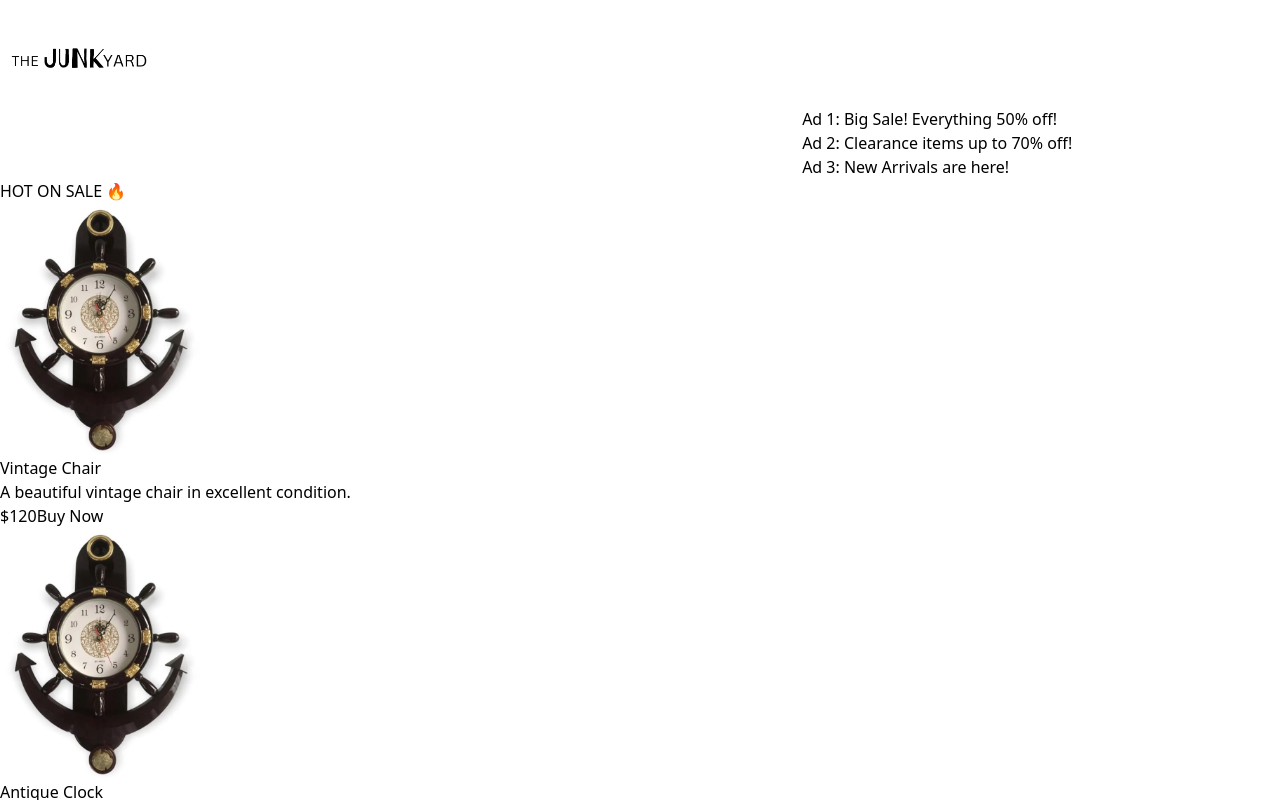
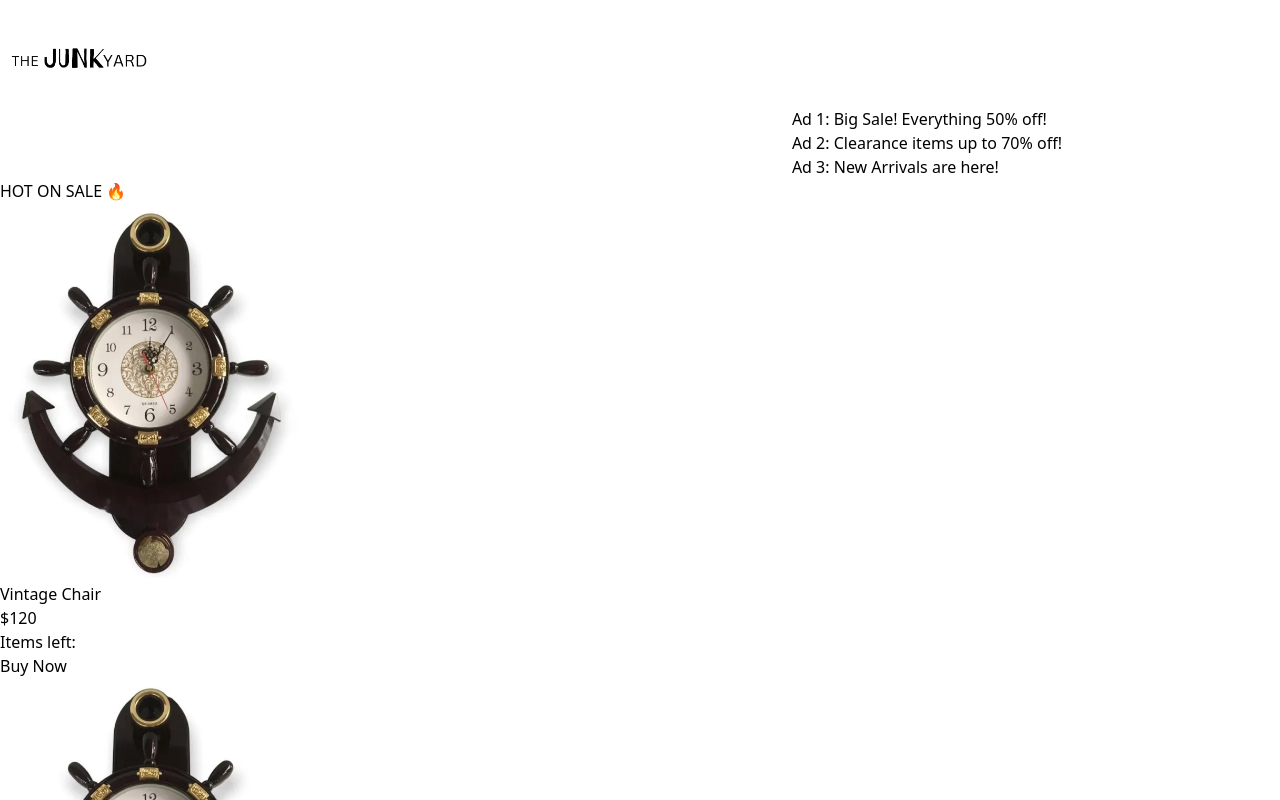
Before and after one commit to Min3th/Learning-Next, a Next.js app: page / in a window 1280 px wide. Shown: the top 800 px of the page. Built offline with nearby package versions, Linux system fonts and the light colour scheme.

Commit message:
put the fetched items inside card component

```diff
--- a/src/app/Components/itemcard.tsx
+++ b/src/app/Components/itemcard.tsx
@@ -3,29 +3,28 @@ import Image from "next/image";
 type ItemCardProps = {
   image: string;
   title: string;
-  description: string;
+  quantity: number;
   price: string | number;
 };
 
 const ItemCard: React.FC<ItemCardProps> = ({
   image,
   title,
-  description,
+  quantity,
   price,
 }) => {
   return (
     <div className="w-[300px] bg-white border border-gray-200  shadow-md overflow-hidden hover:shadow-lg transition-shadow flex flex-col items-center justify-center">
-      <Image src={image} alt={title} width={200} height={400} className="" />
+      <Image src={image} alt={title} width={300} height={400} className="" />
 
       <div className="p-4 flex flex-col justify-between h-40">
         <h3 className="text-lg font-semibold text-gray-800">{title}</h3>
-        <p className="text-sm text-gray-600 line-clamp-2">{description}</p>
-        <div className="mt-4 flex items-center justify-between">
-          <span className="text-lg font-bold text-green-600">${price}</span>
-          <button className="px-4 py-2 text-sm bg-blue-600 text-white rounded-xl hover:bg-blue-700">
-            Buy Now
-          </button>
-        </div>
+        <span className="text-lg font-bold text-green-600">${price}</span>
+        <p className="text-sm text-gray-600 line-clamp-2">Items left: {quantity}</p>
+        <button className="px-4 py-2 text-sm bg-blue-600 text-white rounded-xl hover:bg-blue-700">
+          Buy Now
+        </button>
+
       </div>
     </div>
   );
```
Also changed, not shown: src/app/product/page.tsx (+8 -4 lines).
